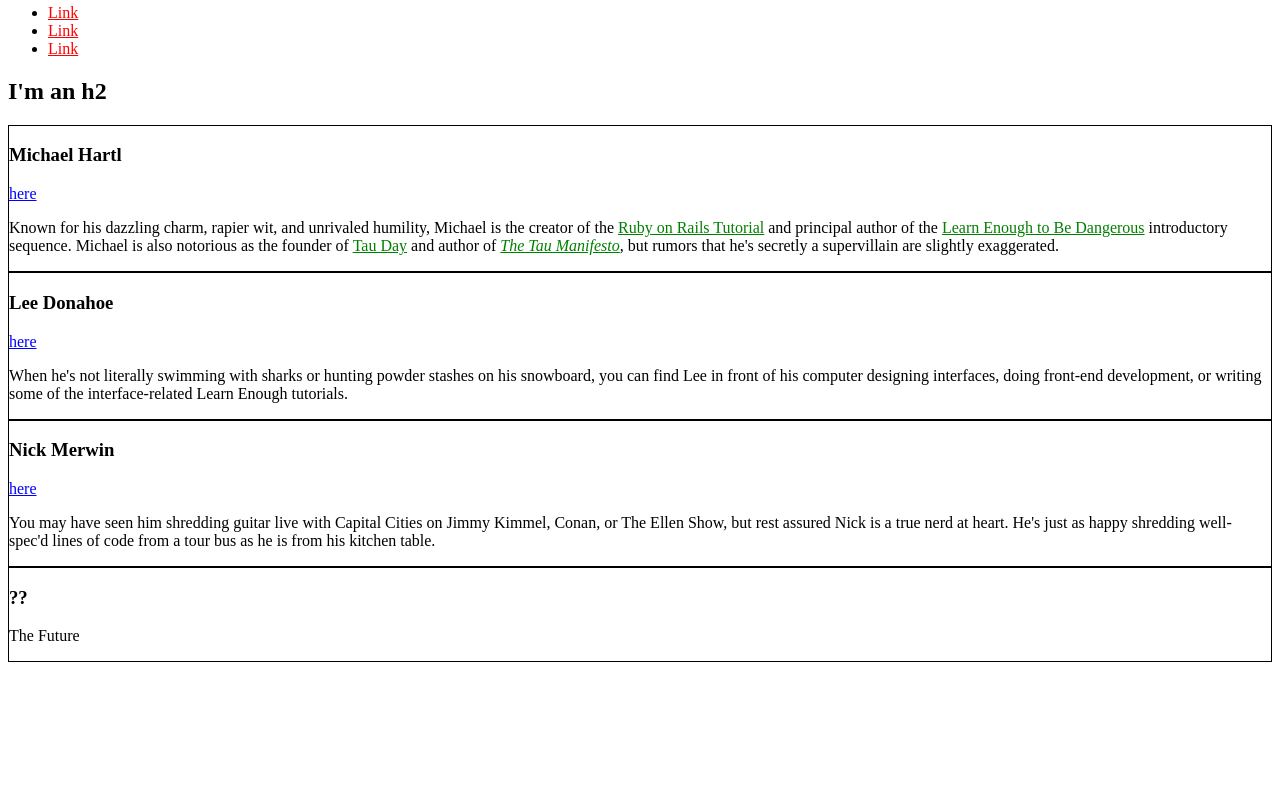
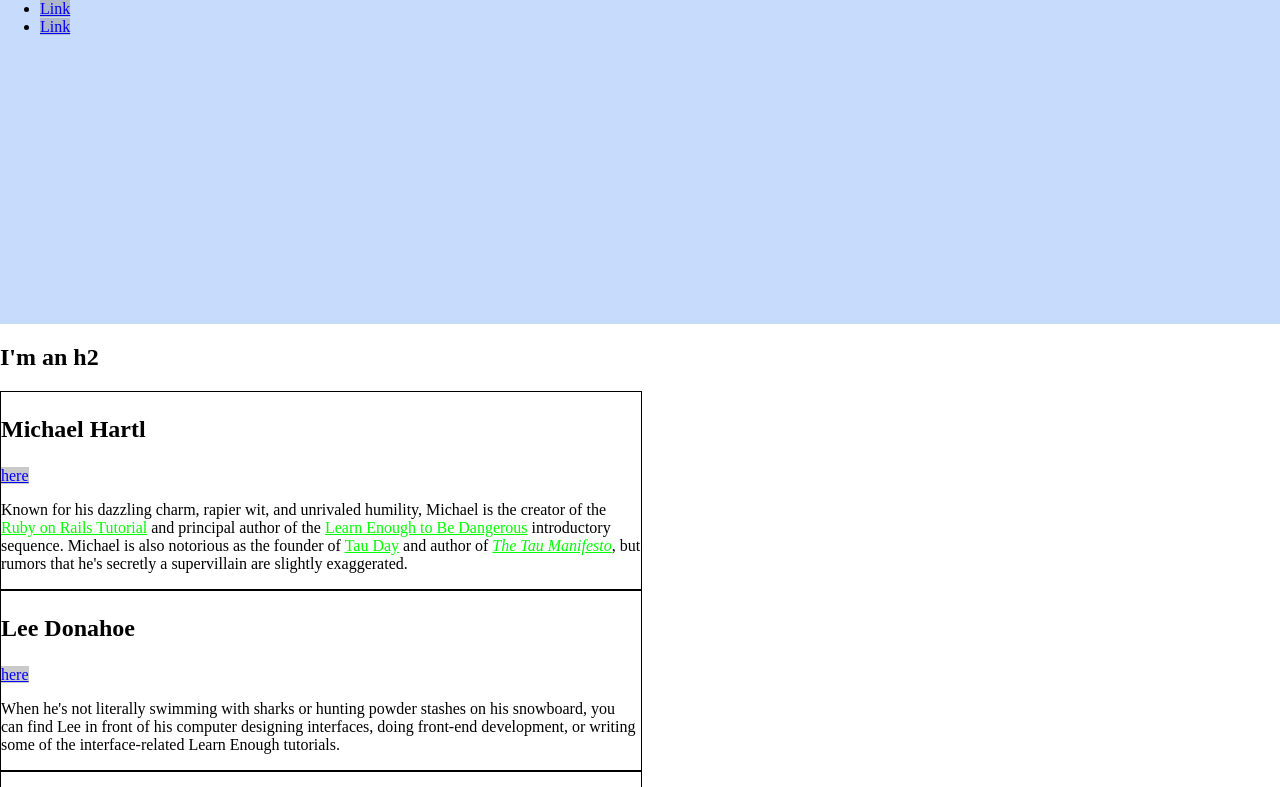
Before and after one commit to eongering/learnenoughcss, a plain HTML site: page index.html in a window 1280 px wide. Shown: the part 76-863 px from the top of the page. Before the commit the page ends 800 px from the top, so only its background shows below. Drawn offline with Linux system fonts and the light colour scheme.

Commit message:
Add sizing and a hero

```diff
--- a/index.html
+++ b/index.html
@@ -5,38 +5,68 @@
     <meta charset="utf-8">
     <style>
       /* GLOBAL STYLES */
+      html, body {
+        margin: 0;
+        padding: 0;
+      }
+      h1 {
+        margin-top: 0;
+      }
       a {
-        color: red;
+        color: rgba(234, 189, 255, 0.2);
+      }
+
+      /* HERO STYLES */
+      .full-hero {
+        background-color: #c7dbfc;
+        height: 50vh;
       }
 
       /* SOCIAL STYLES */
       .social-link {
-        color: blue;
+        background: rgba(150, 150, 150, 0.5);
+        color: #00f;
       }
 
       /* BIO STYLES */
+      .bio-wrapper {
+        font-size: 24px;
+      }
       .bio-box {
-        border: 1px solid black;
+        border: 1px solid #000;
+        width: 50%;
+        font-size: 1rem;
+      }
+      .bio-box h3 {
+        font-size: 1.5em;
+      }
+      .bio-copy {
+        font-size: 1em;
       }
       .bio-copy a {
-        color: green;
+        color: #0f0;
       }
+      /* html{background:red;} */
     </style>
   </head>
   <body>
+    <div class="full-hero hero-home">
       <h1>I'm an h1</h1>
       <ul>
         <li>
-        <a href="https://example.com/">Link</a>
+          <a href="https://example.com/" class="social-link">Link</a>
         </li>
         <li>
-        <a href="https://example.com/">Link</a>
+          <a href="https://example.com/" class="social-link">Link</a>
         </li>
         <li>
-        <a href="https://example.com/">Link</a>
+          <a href="https://example.com/" class="social-link">Link</a>
         </li>
       </ul>
+    </div>
+
     <h2>I'm an h2</h2>
+    <div class="bio-wrapper">
       <div class="bio-box">
         <h3>Michael Hartl</h3>
         <a href="https://twitter.com/mhartl" class="social-link">here</a>
@@ -86,5 +116,6 @@
           The Future
         </p>
       </div>
+    </div>
   </body>
 </html>
```
Lines whose indentation alone changed are shown as unchanged.
